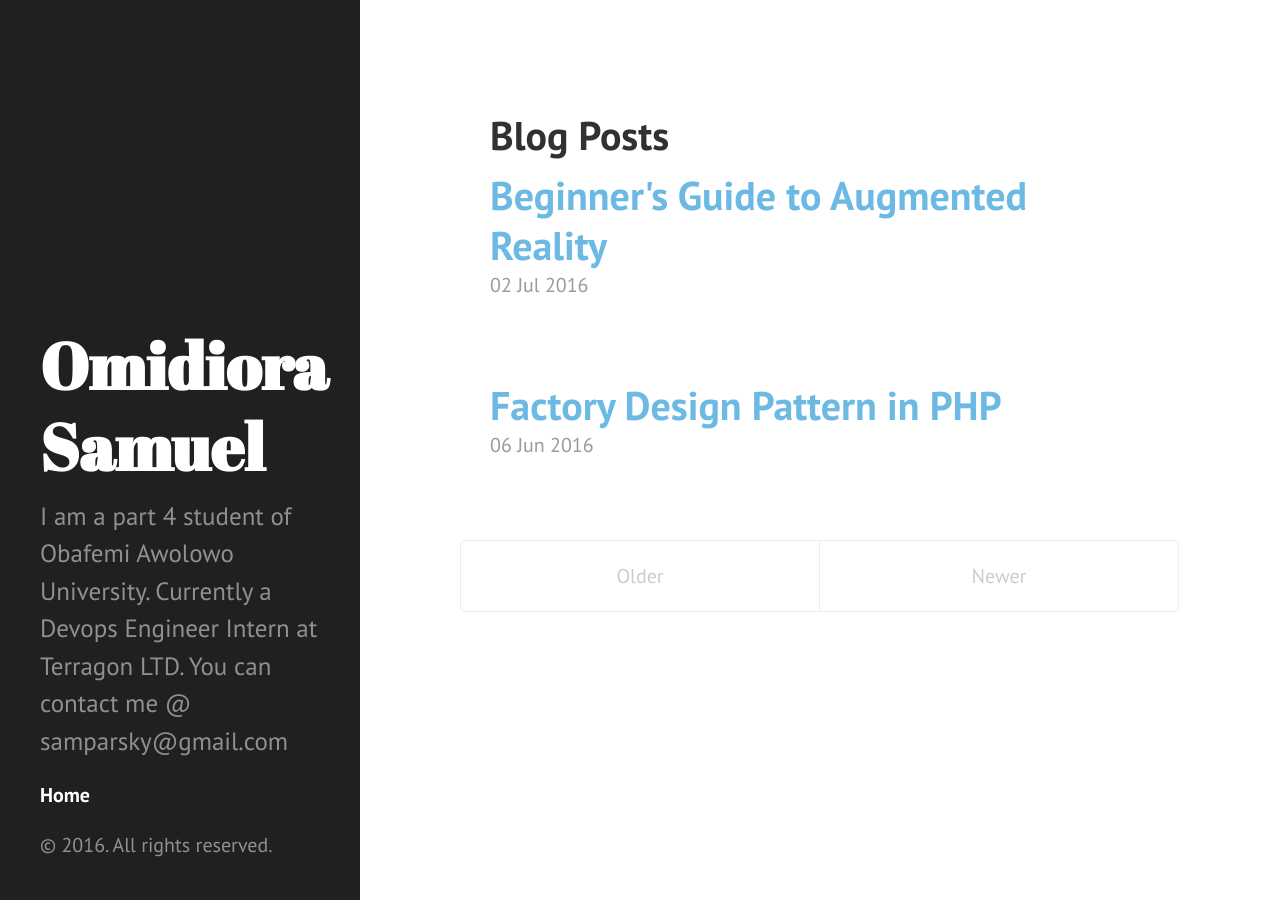
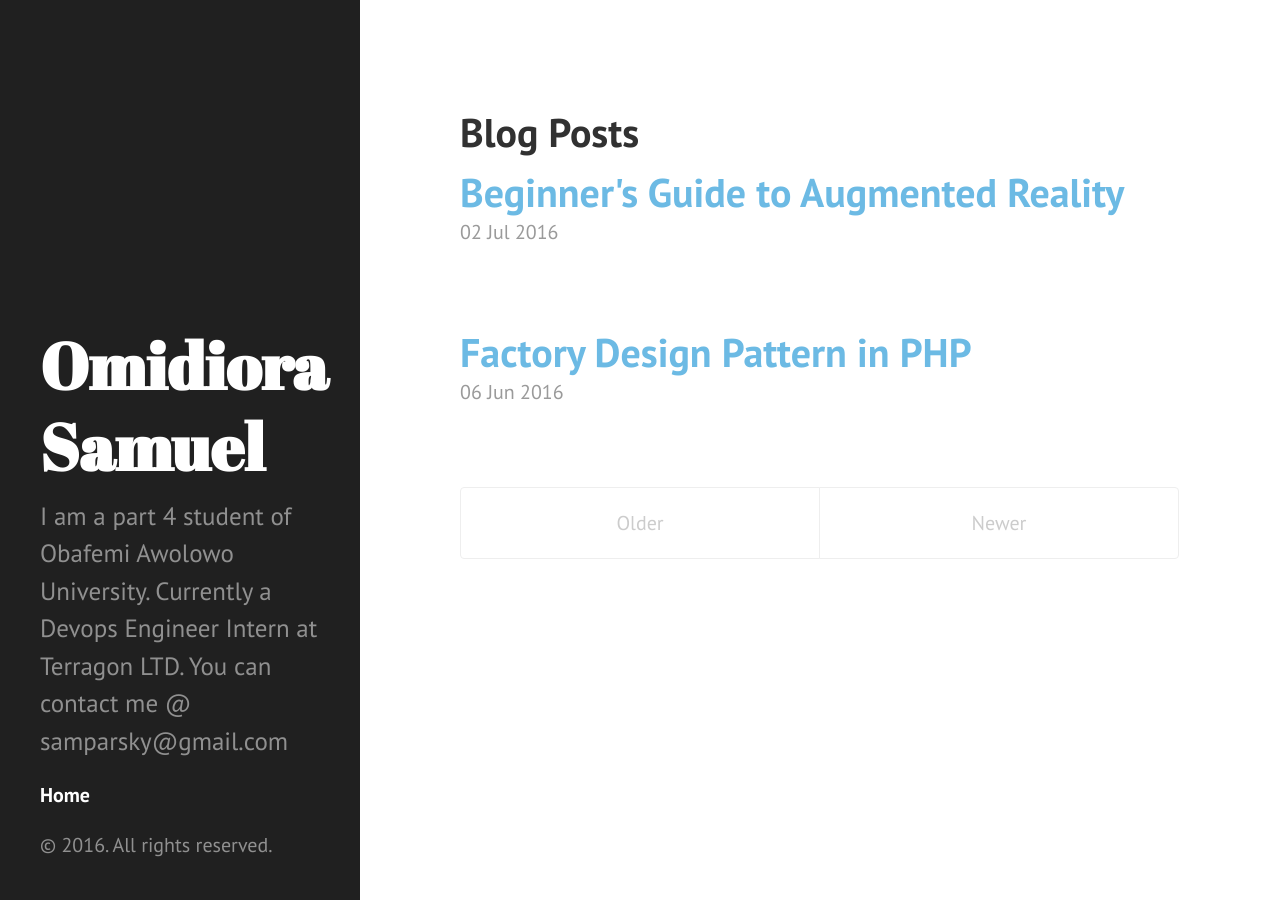
Before and after one commit to samparsky/samparsky.github.io, a Jekyll site: the page built from index.html, in a window 1280 px wide. Built offline with Jekyll 4.4.1, drawn with Linux system fonts in a browser that asks for light colours; the list of posts is cut into pages by our own code.

Commit message:
Update index.html

```diff
--- a/index.html
+++ b/index.html
@@ -3,7 +3,7 @@ layout: default
 title: Home
 ---
 
-<div class="posts" style="margin:30px">
+<div class="posts">
   <h1>Blog Posts</h1>
   {% for post in paginator.posts %}
   <div class="post">
```
